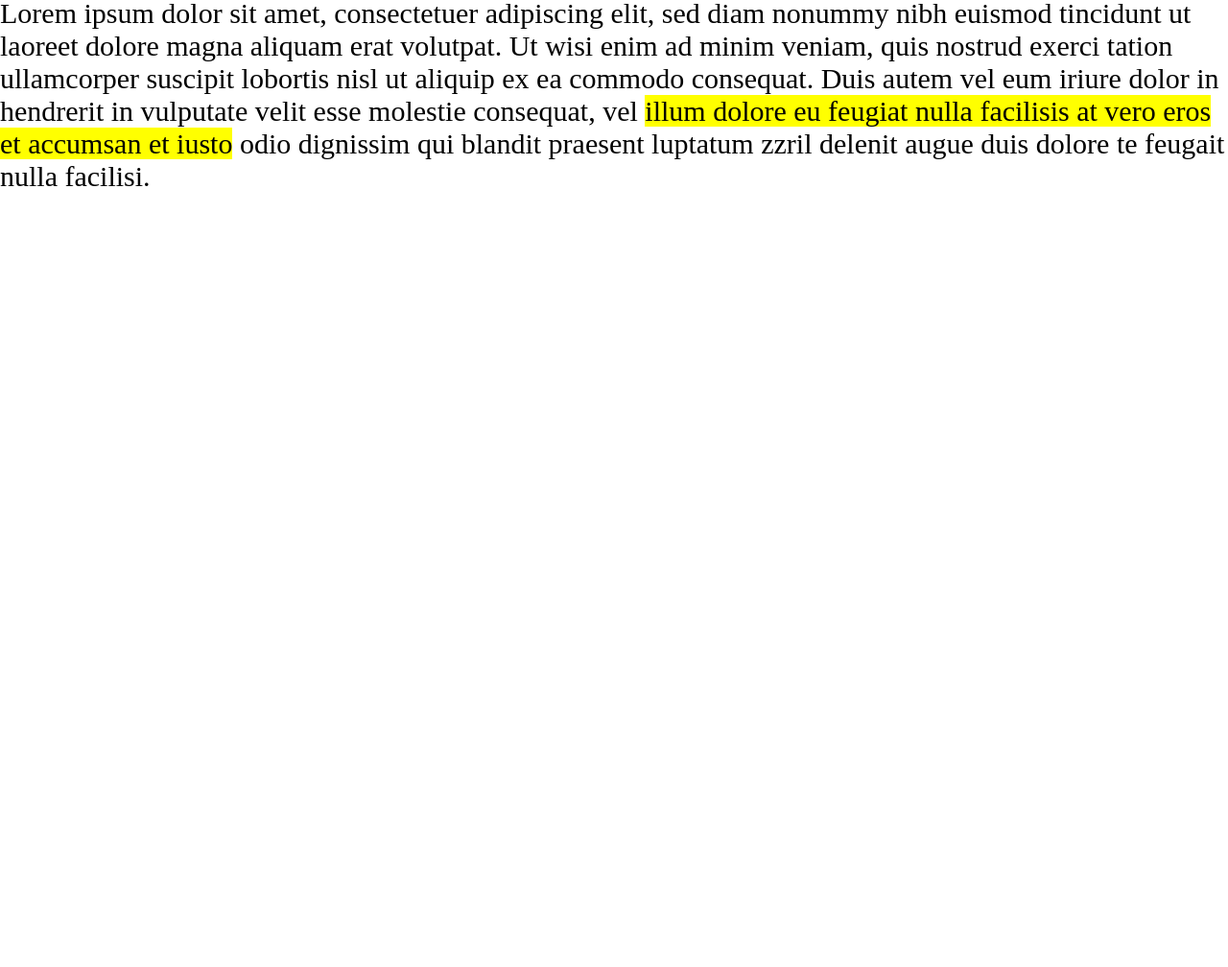
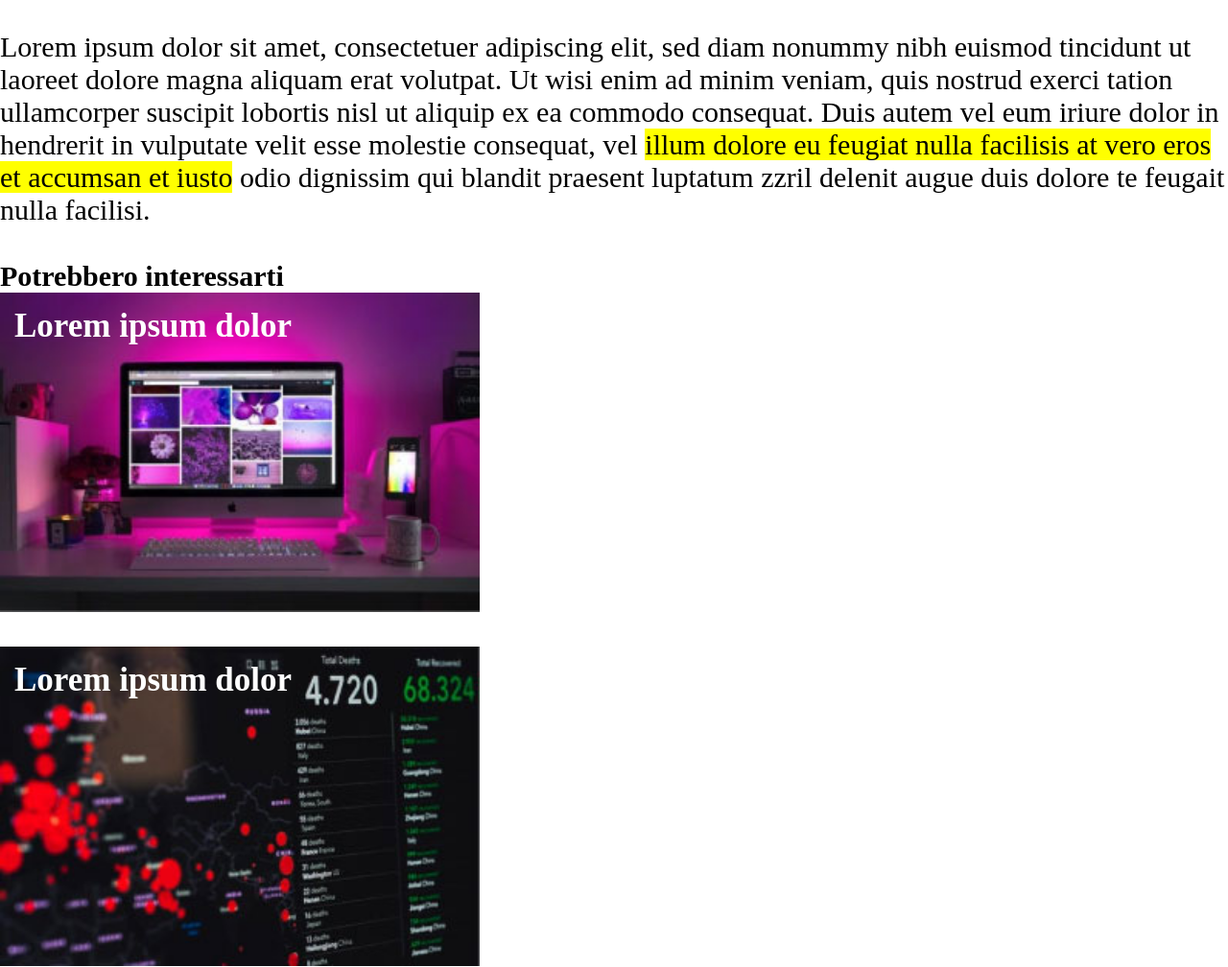
Before and after one commit to Andrea030105/html-css-booleaner, a plain HTML site: page index.html in a window 1280 px wide. Shown: the part 1732-2740 px from the top of the page at 96% size. Before the commit the page ends 1968 px from the top, so only its background shows below. Drawn offline with Linux system fonts and the light colour scheme.

Commit message:
footer_img

```diff
--- a/css/style.css
+++ b/css/style.css
@@ -56,6 +56,7 @@ h1 {
 table {
     width: 100%;
     border-collapse: collapse;
+    margin: 35px 0 35px 0;
 }
 
 th,
@@ -63,10 +64,37 @@ td {
     font-size: 30px;
 }
 
-.bg_thtable {
+.thtable {
     background-color: blue;
 }
 
 .bg_tdtable {
     background-color: aqua;
 }
+
+.h3_size {
+    font-size: 30px;
+}
+
+.text_img {
+    font-size: 35px;
+    color: white;
+    padding: 15px 0 0 15px;
+}
+
+.bg_img01 {
+    width: 500px;
+    height: 334px;
+    margin-bottom: 35px;
+    background-image: url(/img/monitor.jpg);
+    background-size: contain;
+    background-repeat: no-repeat;
+}
+
+.bg_img02 {
+    width: 500px;
+    height: 334px;
+    background-image: url(/img/graph.jpg);
+    background-size: contain;
+    background-repeat: no-repeat;
+}
--- a/index.html
+++ b/index.html
@@ -47,7 +47,7 @@
         </div>
         <table>
             <thead>
-                <tr class="bg_thtable">
+                <tr class="thtable">
                     <th>Lorem ipsum dolor</th>
                     <th>Lorem ipsum dolor</th>
                     <th>Lorem ipsum dolor</th>
@@ -90,6 +90,13 @@
             feugait
             nulla facilisi.
         </div>
+        <h3 class="h3_size">Potrebbero interessarti</h3>
+        <div class="bg_img01">
+            <h3 class="text_img">Lorem ipsum dolor</h3>
+        </div>
+        <div class="bg_img02">
+            <h3 class="text_img">Lorem ipsum dolor</h3>
+        </div>
     </main>
 </body>
 
```
